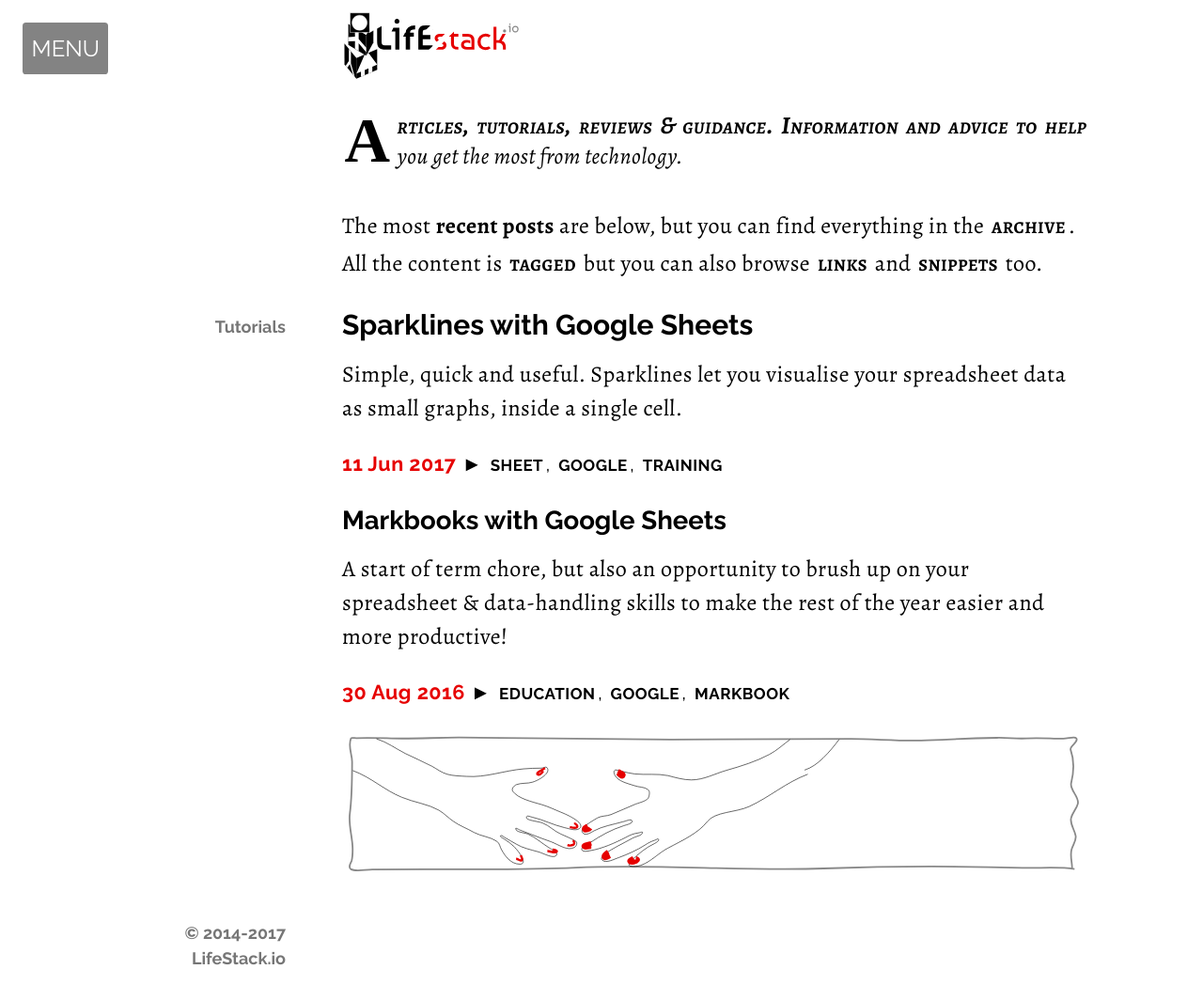
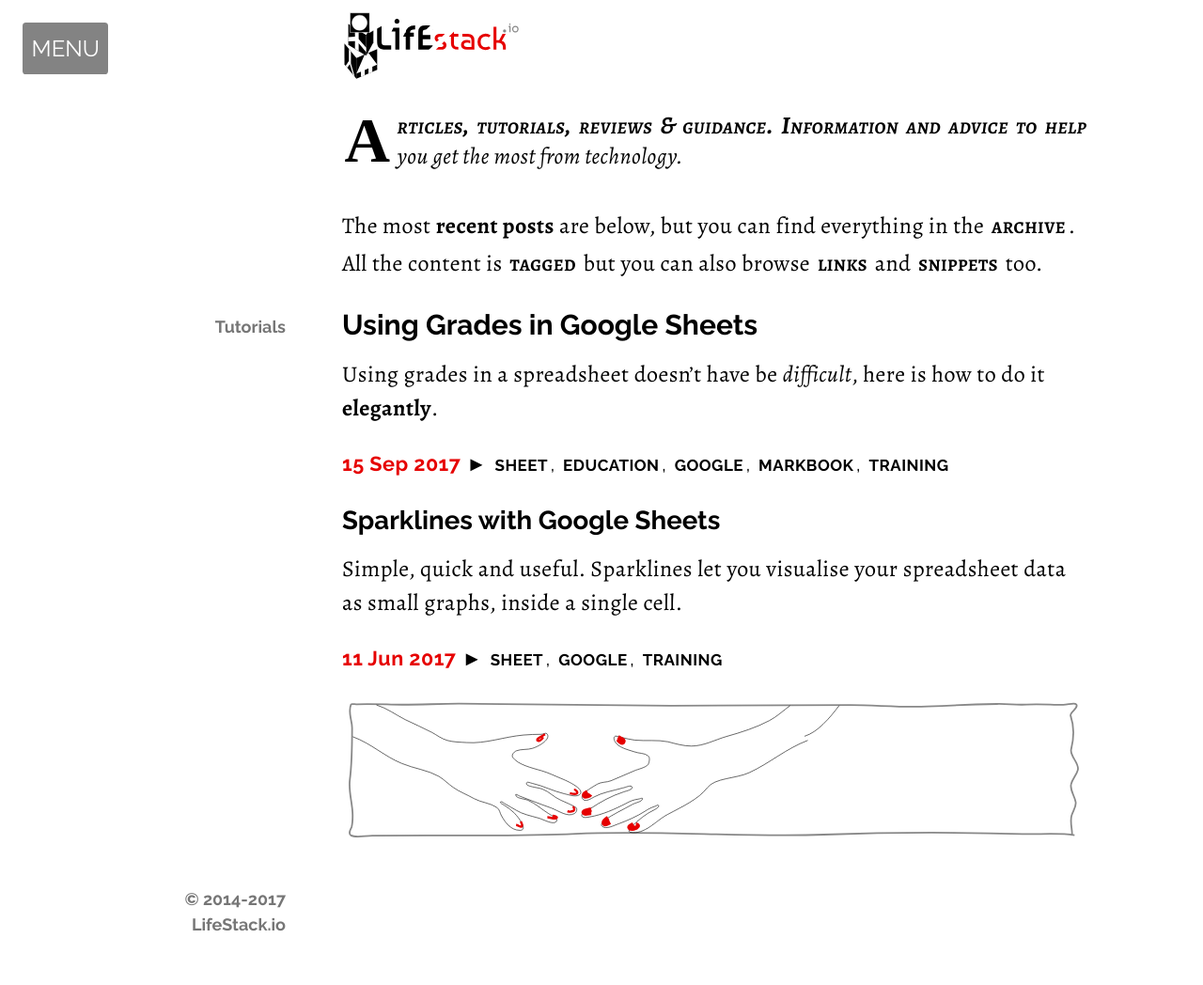
Before and after one commit to LifeStack-IO/lifestack-io.github.io, a Jekyll site: the page built from _indexes/home.md, in a window 1280 px wide. Shown: the whole page at 94% size. Built offline with Jekyll 4.4.1, drawn with Linux system fonts in a browser that asks for light colours; some web fonts are replaced; after the commit the page ends 1012 px from its top, so only the background shows below that; part of the change alters nothing that is shown.

Commit message:
Added Grades Post

```diff
--- a/_posts/2016-08-30-Markbooks.md
+++ b/_posts/2016-08-30-Markbooks.md
@@ -5,6 +5,7 @@ author:
   name: jd
 category: tutorial
 tags:
+- sheet
 - education
 - google
 - markbook
--- /dev/null
+++ b/_posts/2017-09-15-Grades.md
@@ -0,0 +1,219 @@
+---
+title: Using Grades in Google Sheets
+layout: post
+author:
+  name: jd
+category: tutorial
+tags:
+- sheet
+- education
+- google
+- markbook
+- training
+published: true
+lead: Using grades in a spreadsheet doesn't have be _difficult_, here is how to do it **elegantly**.
+---
+{% include lead.md %}
+
+## Introduction
+
+A lot of data that ends up in a sheet is discrete, or [categorical][1]. This means that it has a __limited__ number of values. A good example of this type of data is grades, or levels. Numerical levels are normally easier to handle because you can natively perform mathematical or statistic calculations on them (e.g. find the average, or calculate the statistical deviation of a dataset). Discrete data represented by non-numerical symbols (e.g. letters, or letters and symbols) presents a few more difficulties - but these _can_ be overcome.
+
+## Conversions
+
+Almost all statistical, display or mathematical functions will operate on numbers only. This means we will have to do some conversion work on our grades before we can use them properly.
+
+### Numerical Conversions
+
+Often the simplest way to convert between a text value (such as a grade) and a numerical equivalent is to use a lookup table, such as the one below.
+
+|---
+Grade | Numerical
+|:-|:-
+a* | 7
+a | 6
+b | 5
+c | 4
+d | 3
+e | 2
+f | 1
+u | 0
+
+By using a table like this somewhere in your sheet (it __doesn't__ need to be in the _same tab_) you can use [vlookup][2] or the more powerful [index / match]({{ site.baseurl }}{% link _snippets/google_sheet_index_match.md %}) functions to directly convert grades to their numerical equivalents.
+
+    Using VLOOKUP
+{% highlight puppet %}
+VLOOKUP(A1, Lookups!$A$1:$B$9, 2, FALSE)
+{% endhighlight %}{:class="formula"}
+
+{% highlight puppet %}
+VLOOKUP(A1, Grades, 2, FALSE)
+{% endhighlight %}{:class="formula"}
+
+The first example assumes that the lookup table is in a tab called **Lookups**. The second one uses a  [named range][3], which is an excellent way to make your life easier. Why? Because if you need to add or remove further grades to your lookup table in the future, you need only update the cells included in the named range, rather than **all** the formulas which refer to that range! If you __do__ need to update a lookup table like this, without using a named range, _insert_ a new row (or remove a row) from somewhere in the middle of the table, then move around your values. This will be more likely to correctly automatically update any references to the range!
+
+    Using INDEX / MATCH
+{% highlight puppet %}
+INDEX(Lookups!$B$1:$B$9, MATCH(A1, Lookups!$A$1:$A$9, 0), 1)
+{% endhighlight %}{:class="formula"}
+
+Whilst a lookup table is a viable method, it can quickly get tiresome if you have many columns of data to convert, leading to sheets that look a lot like this:
+
+|---
+Grade | | Grade | | Grade | | Grade |
+|:-:|:-:|:-:|:-:|:-:|:-:|:-:|:-:
+b | 5 | c | 4 | b | 5 | a* | 7
+c | 4 | a | 6 | u | 0 | e | 2
+u | 0 | u | 0 | a* | 7 | u | 0
+a | 6 | a* | 7 | u | 0 | a | 6
+a* | 7 | a* | 7 | a | 6 | d | 3
+a* | 7 | e | 2 | d | 3 | a* | 7
+u | 0 | e | 2 | u | 0 | u | 0
+b | 5 | a* | 7 | u | 0 | b | 5
+b | 5 | a | 6 | u | 0 | d | 3
+
+As your sheet expands, so do these _annoying_ extra columns! Whilst you can hide them visually, they make it much harder to create [sparklines]({{ site.baseurl }}{% link _posts/2017-06-11-Sparklines.md %}) without resorting to techniques such as using arrays to [aggregate columns]({{ site.baseurl }}{% link _snippets/google_sheet_aggregating.md %}).
+
+### Lookup-Free Conversions
+
+It is possible to undertake numerical conversions without needing to rely on and maintain lookup tables. If you are concerned with the relative, rather than absolute, analysis you can use the range of the data in your dataset to generate its own lookup table. Relative analysis is concerned with looking at patterns or trends **within** a dataset (e.g. who did best, worst, what was the spread/deviation) rather than being used to compare values between different datasets. To use a dynamically generated lookup table for sorts, you need to think about how your grades will end up being alphabetically sorted. The following table contains some lists of grades that have been sorted using the [sort][5] function in sheets.
+
+|---
+Grades 1 | Grades 2 | Grades 2 (Reversed)
+|:-|:-|:-
+a | *a | e
+a* | a | d
+b | a- | c
+c | b | b
+d | c | a-
+e | d | a
+u | e | *a
+
+As you can see, symbols sort 'higher' than letters, but a letter followed by a symbol will sort below a letter on it's own. This means it makes a lot of sense to use '*' instead of A* if you have a 'whole' grade system. If you **need** to use a _fine-grade_ system (with 'high' and 'low' variants of each grade) you don't have many options to choose from if you would like to maintain 'sortability'. Unfortunately, you can't just use an 'a+/a/a-' system, as the grade on it's own will sort above the grade followed by a symbol. Even symbols themselves have a sort order, shown in the table below (upper- and lowercase versions of the same letter will sort the same, retaining the order in which they were passed to the sort).
+
+|---
+_ | - | , | ; | : | ! | ? | . | " | (
+) | [ | ] | { | } | @ | * | / | \ | &
+&#35; | % | &#96; | ^ | + | < | = | > | &#124; | ~
+$ | 0 | 1 | 2 | 3 | 4 | 5 | 6 | 7 | 8
+9 | A | a | B | b | C | c | D | d | E
+e | F | f | G | g | H | h | I | i | J
+j | K | k | L | l | M | m | N | n | O
+o | P | p | Q | q | R | r | S | s | T
+t | U | u | V | v | W | w | X | x | Y
+y | Z | z
+
+
+> Use a**+** &#124; a**=** &#124; a**~** for __high__ &#124; normal &#124; _low_ grades.
+
+Probably the best solution is to use suffixes to designate a **high** (+), normal (=) and _low_ (~) version of the grade. This will work because the sort order of these symbols is correct. You cannot use a dash / minus symbol to designate a _low_ because it sorts relatively highly (just after an underscore). A tilda (~) sorts below an equals sign (=) which itself sorts below a plus (+). If you also need to use a symbol as a 'top' grade category, this system will also work. Asterisks (&#42;) tend to be a bad idea, as they are commonly used as 'wildcards' for searching, and functions like [match][8] will return unexpected results if you use them. A better option is to use a dollar sign ($) instead. Grades can be used as either upper-case or lower-case (or a combination), as both will sort equally, which reduces the scope for accidental error. The following is a fine-grading scheme that sorts accurately in a spreadsheet.
+
+    Tabular
+
+|---
+Order | Low | Normal | High
+|:-:|:-|:-:|-:
+1 | $~ | $= | $+
+2 | a~ | a= | a+
+3 | b~ | b= | b+
+4 | c~ | c= | c+
+5 | d~ | d= | d+
+6 | e~ | e= | e+
+
+    Sorted
+
+|---
+Order | Grade | Order | Grade
+|:-:|:-:|:-:|:-:
+1 | $+ | 10 | c+
+2 | $= | 11 | c=
+3 | $~ | 12 | c~
+4 | a+ | 13 | d+
+5 | a= | 14 | d=
+6 | a~ | 15 | d~
+7 | b+ | 16 | e+
+8 | b= | 17 | e=
+9 | b~ | 18 | e~
+
+Once we have a properly _sortable_ grade system, we can use this to do lookups without resorting to a lookup table. This is done by creating a [unique][6] set of grades that have been used in our dataset (which is an array aggregating columns A, B, C & D in this example, with rows 2 to 30 containing data). The unique set of grades are then reverse sorted, and a match is performed. The value returned is a number indicating the position (in the array) where the value was found, which will be 1 for the lowest grade, and 18 (in our example) for the highest. This assumes that all the grades have been used, which is why this technique can only be used for __relative__ analysis.
+
+{% highlight puppet %}
+MATCH(A2, SORT(UNIQUE({$A$2:$A30;$B$2:$B30;$C$2:$C30;$D$2:$D30}), 1, false), 0)
+{% endhighlight %}{:class="formula"}
+
+### On-the-Fly Conversion
+
+Once we can convert our values without resorting to a fixed lookup table, we can also perform mathematical calculations on them, using the [arrayformula][7] function.
+
+{% highlight puppet %}
+AVERAGE(ARRAYFORMULA(MATCH(A2:A30, SORT(UNIQUE({$A$2:$A30;$B$2:$B30;$C$2:$C30;$D$2:$D30}), 1, false), 0)))
+{% endhighlight %}{:class="formula"}
+
+The [arrayformula][7] function will essentially perform the inner [match][8] formula for each cell between __A2__ and __A30__ inclusively. The converted numerical results will then be passed to the [average][9] function, and their arithmetic mean returned. We can use the same technique to calculate a standard deviation (for the column of data), or even to generate a [sparkline]({{ site.baseurl }}{% link _posts/2017-06-11-Sparklines.md %}) for the row.
+
+{% highlight puppet %}
+STDEV(ARRAYFORMULA(MATCH(A2:A30, SORT(UNIQUE({$A$2:$A30;$B$2:$B30;$C$2:$C30;$D$2:$D30}), 1, false), 0)))
+{% endhighlight %}{:class="formula"}
+
+{% highlight puppet %}
+SPARKLINE(ARRAYFORMULA(MATCH(A2:D2, SORT(UNIQUE({$A$2:$A30;$B$2:$B30;$C$2:$C30;$D$2:$D30}), 1, false), 0)))
+{% endhighlight %}{:class="formula"}
+
+Using these techniques, you can __visualise__ and __analyse__ your data without needing to add in either lookup tables or extra columns. It is a powerful technique that can even be extended in custom conditional formatting as well (highlighting high / low outliers and performances).
+
+## Back to Grades?
+
+You may well wish the convert the final numerical result (e.g. an average) __back to a grade__. This can be done with the help of the [index][10] function, which essentially is the reverse of the previously used [match][8] (e.g. it will return the grade at a position in our __dynamic__ lookup table, rather than the position of a given grade).
+
+{% highlight puppet %}
+INDEX(SORT(UNIQUE({$A$2:$A30;$B$2:$B30;$C$2:$C30;$D$2:$D30}), 1, false), ROUND(AVERAGE(ARRAYFORMULA(MATCH(A2:A30, SORT(UNIQUE({$A$2:$A30;$B$2:$B30;$C$2:$C30;$D$2:$D30}), 1, false), 0)))), 1)
+{% endhighlight %}{:class="formula"}
+
+Implementing all of this means that we end up with a sheet that looks a little like the table below, with simple value columns (filled in with grades), a numerical average, a numerical standard deviation, a grade average and a sparkline for each row. All without the need to maintain anything apart from remembering to use our __sortable__ grade system!
+
+|---
+Grade 1 | Grade 2 | Grade 3 | Grade 4 | SPARKLINE
+|:-:|:-:|:-:|:-:|:-
+a= | d+ | c= | d~ | <svg width="122.0" height="20.0" preserveAspectRatio="none" viewBox="0 0 100.0 100.0" xmlns:xlink="http://www.w3.org/1999/xlink" xmlns="http://www.w3.org/2000/svg"><path class="sparkline" d="M0.0,0.5L33.33333333333333,79.7M33.33333333333333,79.7L66.66666666666666,59.9M66.66666666666666,59.9L100.0,99.5"/></svg>
+c~ | a~ | $= | a+ | <svg width="122.0" height="20.0" preserveAspectRatio="none" viewBox="0 0 100.0 100.0" xmlns:xlink="http://www.w3.org/1999/xlink" xmlns="http://www.w3.org/2000/svg"><path class="sparkline" d="M0.0,99.5L33.33333333333333,40.1M33.33333333333333,40.1L66.66666666666666,0.5M66.66666666666666,0.5L100.0,20.299999999999997"/></svg>
+$+ | b~ | d+ | d+ | <svg width="122.0" height="20.0" preserveAspectRatio="none" viewBox="0 0 100.0 100.0" xmlns:xlink="http://www.w3.org/1999/xlink" xmlns="http://www.w3.org/2000/svg"><path class="sparkline" d="M0.0,0.5L33.33333333333333,66.50000000000001M33.33333333333333,66.50000000000001L66.66666666666666,99.5M66.66666666666666,99.5L100.0,99.5"/></svg>
+a~ | b+ | e+ | c+ | <svg width="122.0" height="20.0" preserveAspectRatio="none" viewBox="0 0 100.0 100.0" xmlns:xlink="http://www.w3.org/1999/xlink" xmlns="http://www.w3.org/2000/svg"><path class="sparkline" d="M0.0,0.5L33.33333333333333,10.399999999999999M33.33333333333333,10.399999999999999L66.66666666666666,99.5M66.66666666666666,99.5L100.0,40.1"/></svg>
+e+ | $+ | d+ | $~ | <svg width="122.0" height="20.0" preserveAspectRatio="none" viewBox="0 0 100.0 100.0" xmlns:xlink="http://www.w3.org/1999/xlink" xmlns="http://www.w3.org/2000/svg"><path class="sparkline" d="M0.0,99.5L33.33333333333333,0.5M33.33333333333333,0.5L66.66666666666666,79.7M66.66666666666666,79.7L100.0,13.699999999999998"/></svg>
+c= | e~ | $+ | a+ | <svg width="122.0" height="20.0" preserveAspectRatio="none" viewBox="0 0 100.0 100.0" xmlns:xlink="http://www.w3.org/1999/xlink" xmlns="http://www.w3.org/2000/svg"><path class="sparkline" d="M0.0,58.73529411764706L33.33333333333333,99.5M33.33333333333333,99.5L66.66666666666666,0.5M66.66666666666666,0.5L100.0,17.970588235294123"/></svg>
+d= | e+ | e~ | d~ | <svg width="122.0" height="20.0" preserveAspectRatio="none" viewBox="0 0 100.0 100.0" xmlns:xlink="http://www.w3.org/1999/xlink" xmlns="http://www.w3.org/2000/svg"><path class="sparkline" d="M0.0,0.5L33.33333333333333,50.0M33.33333333333333,50.0L66.66666666666666,99.5M66.66666666666666,99.5L100.0,25.25"/></svg>
+$= | d~ | a+ | b~ | <svg width="122.0" height="20.0" preserveAspectRatio="none" viewBox="0 0 100.0 100.0" xmlns:xlink="http://www.w3.org/1999/xlink" xmlns="http://www.w3.org/2000/svg"><path class="sparkline" d="M0.0,0.5L33.33333333333333,99.5M33.33333333333333,99.5L66.66666666666666,15.730769230769232M66.66666666666666,15.730769230769232L100.0,53.80769230769231"/></svg>
+$~ | a+ | b+ | e~ | <svg width="122.0" height="20.0" preserveAspectRatio="none" viewBox="0 0 100.0 100.0" xmlns:xlink="http://www.w3.org/1999/xlink" xmlns="http://www.w3.org/2000/svg"><path class="sparkline" d="M0.0,0.5L33.33333333333333,7.099999999999999M33.33333333333333,7.099999999999999L66.66666666666666,26.900000000000006M66.66666666666666,26.900000000000006L100.0,99.5"/></svg>
+$~ | $+ | e= | b= | <svg width="122.0" height="20.0" preserveAspectRatio="none" viewBox="0 0 100.0 100.0" xmlns:xlink="http://www.w3.org/1999/xlink" xmlns="http://www.w3.org/2000/svg"><path class="sparkline" d="M0.0,12.875L33.33333333333333,0.5M33.33333333333333,0.5L66.66666666666666,99.5M66.66666666666666,99.5L100.0,43.8125"/></svg>
+b= | $= | d+ | d+ | <svg width="122.0" height="20.0" preserveAspectRatio="none" viewBox="0 0 100.0 100.0" xmlns:xlink="http://www.w3.org/1999/xlink" xmlns="http://www.w3.org/2000/svg"><path class="sparkline" d="M0.0,54.49999999999999L33.33333333333333,0.5M33.33333333333333,0.5L66.66666666666666,99.5M66.66666666666666,99.5L100.0,99.5"/></svg>
+c= | c~ | $= | b~ | <svg width="122.0" height="20.0" preserveAspectRatio="none" viewBox="0 0 100.0 100.0" xmlns:xlink="http://www.w3.org/1999/xlink" xmlns="http://www.w3.org/2000/svg"><path class="sparkline" d="M0.0,89.60000000000001L33.33333333333333,99.5M33.33333333333333,99.5L66.66666666666666,0.5M66.66666666666666,0.5L100.0,69.8"/></svg>
+a= | c= | b+ | $= | <svg width="122.0" height="20.0" preserveAspectRatio="none" viewBox="0 0 100.0 100.0" xmlns:xlink="http://www.w3.org/1999/xlink" xmlns="http://www.w3.org/2000/svg"><path class="sparkline" d="M0.0,33.50000000000001L33.33333333333333,99.5M33.33333333333333,99.5L66.66666666666666,55.5M66.66666666666666,55.5L100.0,0.5"/></svg>
+e~ | $~ | c~ | $+ | <svg width="122.0" height="20.0" preserveAspectRatio="none" viewBox="0 0 100.0 100.0" xmlns:xlink="http://www.w3.org/1999/xlink" xmlns="http://www.w3.org/2000/svg"><path class="sparkline" d="M0.0,99.5L33.33333333333333,12.147058823529415M33.33333333333333,12.147058823529415L66.66666666666666,64.55882352941175M66.66666666666666,64.55882352941175L100.0,0.5"/></svg>
+$= | d~ | a+ | $= | <svg width="122.0" height="20.0" preserveAspectRatio="none" viewBox="0 0 100.0 100.0" xmlns:xlink="http://www.w3.org/1999/xlink" xmlns="http://www.w3.org/2000/svg"><path class="sparkline" d="M0.0,0.5L33.33333333333333,99.5M33.33333333333333,99.5L66.66666666666666,15.730769230769232M66.66666666666666,15.730769230769232L100.0,0.5"/></svg>
+d= | $= | e+ | $~ | <svg width="122.0" height="20.0" preserveAspectRatio="none" viewBox="0 0 100.0 100.0" xmlns:xlink="http://www.w3.org/1999/xlink" xmlns="http://www.w3.org/2000/svg"><path class="sparkline" d="M0.0,85.35714285714286L33.33333333333333,0.5M33.33333333333333,0.5L66.66666666666666,99.5M66.66666666666666,99.5L100.0,7.5714285714285685"/></svg>
+c~ | b+ | c~ | $~ | <svg width="122.0" height="20.0" preserveAspectRatio="none" viewBox="0 0 100.0 100.0" xmlns:xlink="http://www.w3.org/1999/xlink" xmlns="http://www.w3.org/2000/svg"><path class="sparkline" d="M0.0,99.5L33.33333333333333,44.5M33.33333333333333,44.5L66.66666666666666,99.5M66.66666666666666,99.5L100.0,0.5"/></svg>
+a~ | c+ | d~ | a= | <svg width="122.0" height="20.0" preserveAspectRatio="none" viewBox="0 0 100.0 100.0" xmlns:xlink="http://www.w3.org/1999/xlink" xmlns="http://www.w3.org/2000/svg"><path class="sparkline" d="M0.0,10.399999999999999L33.33333333333333,50.0M33.33333333333333,50.0L66.66666666666666,99.5M66.66666666666666,99.5L100.0,0.5"/></svg>
+d+ | b= | e+ | d+ | <svg width="122.0" height="20.0" preserveAspectRatio="none" viewBox="0 0 100.0 100.0" xmlns:xlink="http://www.w3.org/1999/xlink" xmlns="http://www.w3.org/2000/svg"><path class="sparkline" d="M0.0,62.375L33.33333333333333,0.5M33.33333333333333,0.5L66.66666666666666,99.5M66.66666666666666,99.5L100.0,62.375"/></svg>
+b= | e~ | d~ | b~ | <svg width="122.0" height="20.0" preserveAspectRatio="none" viewBox="0 0 100.0 100.0" xmlns:xlink="http://www.w3.org/1999/xlink" xmlns="http://www.w3.org/2000/svg"><path class="sparkline" d="M0.0,0.5L33.33333333333333,99.5M33.33333333333333,99.5L66.66666666666666,69.8M66.66666666666666,69.8L100.0,10.399999999999999"/></svg>
+e~ | d= | c+ | c~ | <svg width="122.0" height="20.0" preserveAspectRatio="none" viewBox="0 0 100.0 100.0" xmlns:xlink="http://www.w3.org/1999/xlink" xmlns="http://www.w3.org/2000/svg"><path class="sparkline" d="M0.0,99.5L33.33333333333333,50.0M33.33333333333333,50.0L66.66666666666666,0.5M66.66666666666666,0.5L100.0,25.25"/></svg>
+b~ | d= | $+ | b~ | <svg width="122.0" height="20.0" preserveAspectRatio="none" viewBox="0 0 100.0 100.0" xmlns:xlink="http://www.w3.org/1999/xlink" xmlns="http://www.w3.org/2000/svg"><path class="sparkline" d="M0.0,61.42307692307693L33.33333333333333,99.5M33.33333333333333,99.5L66.66666666666666,0.5M66.66666666666666,0.5L100.0,61.42307692307693"/></svg>
+b= | e~ | e+ | $= | <svg width="122.0" height="20.0" preserveAspectRatio="none" viewBox="0 0 100.0 100.0" xmlns:xlink="http://www.w3.org/1999/xlink" xmlns="http://www.w3.org/2000/svg"><path class="sparkline" d="M0.0,37.625L33.33333333333333,99.5M33.33333333333333,99.5L66.66666666666666,87.125M66.66666666666666,87.125L100.0,0.5"/></svg>
+b= | $= | c+ | c= | <svg width="122.0" height="20.0" preserveAspectRatio="none" viewBox="0 0 100.0 100.0" xmlns:xlink="http://www.w3.org/1999/xlink" xmlns="http://www.w3.org/2000/svg"><path class="sparkline" d="M0.0,66.50000000000001L33.33333333333333,0.5M33.33333333333333,0.5L66.66666666666666,88.5M66.66666666666666,88.5L100.0,99.5"/></svg>
+$~ | d= | e= | c~ | <svg width="122.0" height="20.0" preserveAspectRatio="none" viewBox="0 0 100.0 100.0" xmlns:xlink="http://www.w3.org/1999/xlink" xmlns="http://www.w3.org/2000/svg"><path class="sparkline" d="M0.0,0.5L33.33333333333333,78.28571428571428M33.33333333333333,78.28571428571428L66.66666666666666,99.5M66.66666666666666,99.5L100.0,64.14285714285714"/></svg>
+e+ | e+ | c= | c~ | <svg width="122.0" height="20.0" preserveAspectRatio="none" viewBox="0 0 100.0 100.0" xmlns:xlink="http://www.w3.org/1999/xlink" xmlns="http://www.w3.org/2000/svg"><path class="sparkline" d="M0.0,99.5L0.0,99.5M0.0,99.5L33.33333333333333,99.5M33.33333333333333,99.5L66.66666666666666,0.5M66.66666666666666,0.5L100.0,20.299999999999997"/></svg>
+$= | c= | b~ | d= | <svg width="122.0" height="20.0" preserveAspectRatio="none" viewBox="0 0 100.0 100.0" xmlns:xlink="http://www.w3.org/1999/xlink" xmlns="http://www.w3.org/2000/svg"><path class="sparkline" d="M0.0,0.5L33.33333333333333,74.75M33.33333333333333,74.75L66.66666666666666,58.24999999999999M66.66666666666666,58.24999999999999L100.0,99.5"/></svg>
+$= | a= | c+ | c= | <svg width="122.0" height="20.0" preserveAspectRatio="none" viewBox="0 0 100.0 100.0" xmlns:xlink="http://www.w3.org/1999/xlink" xmlns="http://www.w3.org/2000/svg"><path class="sparkline" d="M0.0,0.5L33.33333333333333,33.50000000000001M33.33333333333333,33.50000000000001L66.66666666666666,88.5M66.66666666666666,88.5L100.0,99.5"/></svg>
+$~ | c~ | d~ | b~ | <svg width="122.0" height="20.0" preserveAspectRatio="none" viewBox="0 0 100.0 100.0" xmlns:xlink="http://www.w3.org/1999/xlink" xmlns="http://www.w3.org/2000/svg"><path class="sparkline" d="M0.0,0.5L33.33333333333333,74.75M33.33333333333333,74.75L66.66666666666666,99.5M66.66666666666666,99.5L100.0,50.0"/></svg>
+_10.76_ | _9.21_ | _8.21_ | _10.34_ | <-- __AVERAGE__
+_5.32_ | _5.61_ | _5.28_ | _4.80_ | <-- __STD DEV__
+_b=_ | _c+_ | _c=_ | _b~_ | <-- __AVG GRADE__
+
+  [1]: https://en.wikipedia.org/wiki/Categorical_variable "Categorical variable - Wikipedia"
+  [2]: https://support.google.com/docs/answer/3093318 "How to use the VLOOKUP function"
+  [3]: https://support.google.com/docs/answer/63175 "How to use Named Ranges"
+  [4]: https://support.google.com/docs/answer/54813 "Edit rows, columns & cells in a spreadsheet"
+  [5]: https://support.google.com/docs/answer/3093150, "How to use the SORT function"
+  [6]: https://support.google.com/docs/answer/3093198, "How to use the UNIQUE function"
+  [7]: https://support.google.com/docs/answer/3093275, "How to use the ARRAYFORMULA function"
+  [8]: https://support.google.com/docs/answer/3093378, "How to use the MATCH function"
+  [9]: https://support.google.com/docs/answer/3093615, "How to use the AVERAGE function"
+  [10]: https://support.google.com/docs/answer/3098242, "How to use the INDEX function"
--- a/_sass/_styles.scss
+++ b/_sass/_styles.scss
@@ -125,6 +125,17 @@ blockquote {
 		margin-left: 25%;
 		margin-right: 25%;
 	}
+	svg {
+		path.sparkline {
+			stroke: $colour-general;
+			stroke-width: 3.0;
+			stroke-opacity: 1.0;
+			stroke-linecap: round;
+			stroke-linejoin: round;
+			stroke-miterlimit: 10.0;
+			fill: none;
+		}
+	}
 }
 
 #markdown-toc {
```
